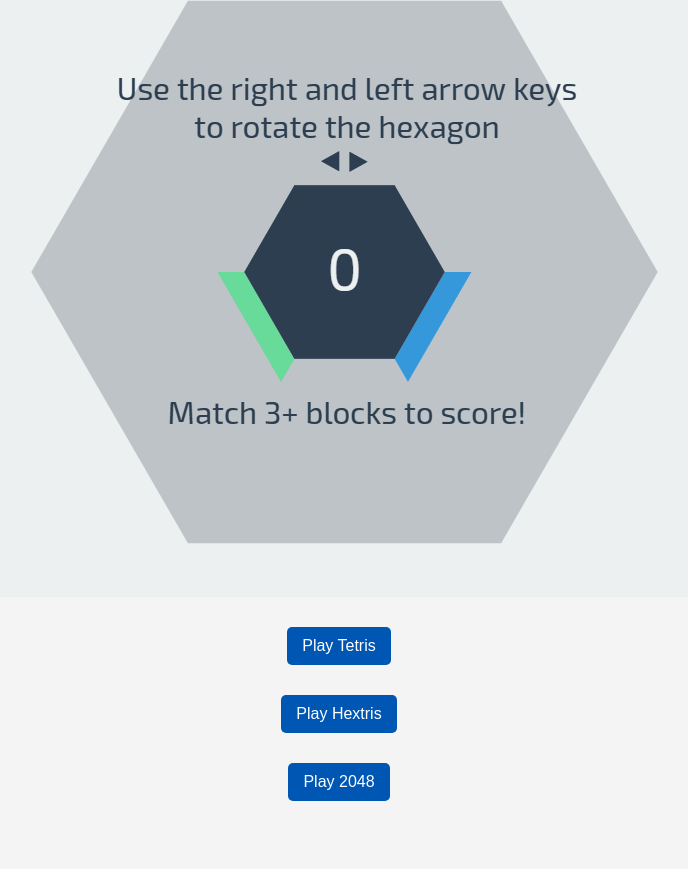
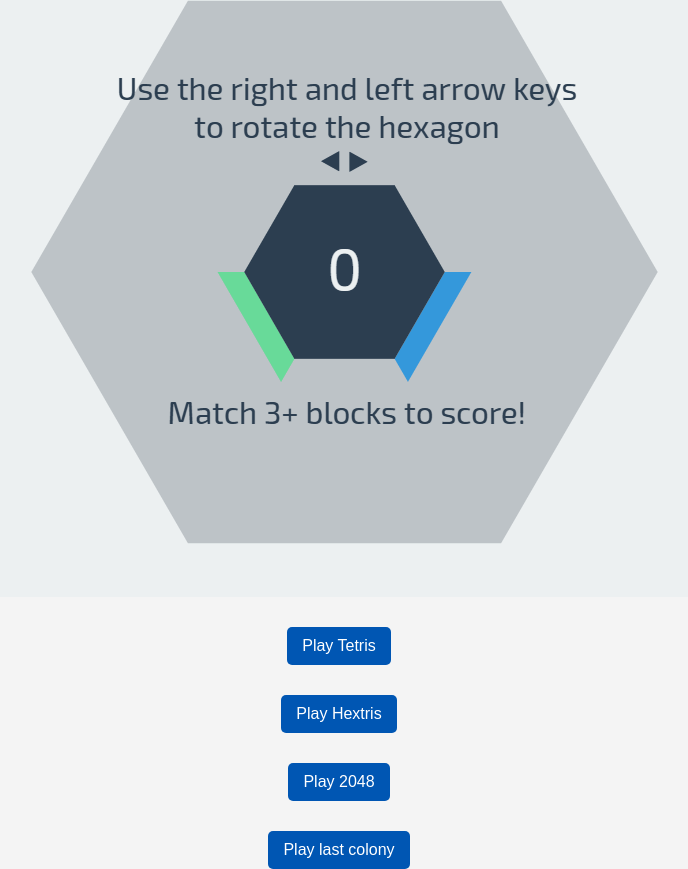
Before and after one commit to fallingcart7401/webgms2, a plain HTML site: page index.html in a window 1280 px wide. Shown: the part 237-1106 px from the top of the page, without its empty margins (301-989 px from the left). Before the commit the page ends 1038 px from the top, so only its background shows below. Drawn offline with Linux system fonts and the light colour scheme.

Commit message:
Add files via upload

```diff
--- a/index.html
+++ b/index.html
@@ -28,6 +28,10 @@
         <button onclick="window.open('games/2048-master/index.html', '_blank')">
             Play 2048
         </button>
+
+        <button onclick="window.open('games/Last-colony-master/index.html', '_blank')">
+            Play last colony
+        </button>
     </div>
 
 </body>
```
